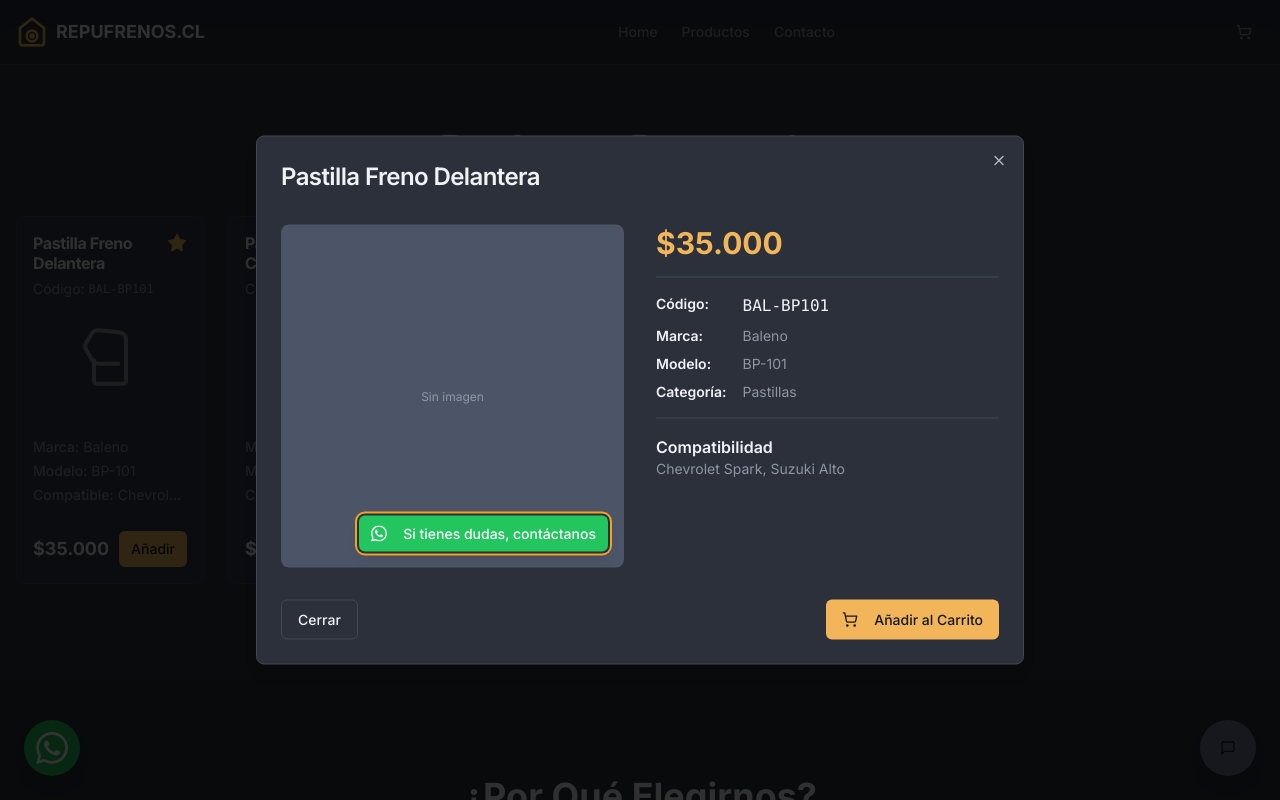
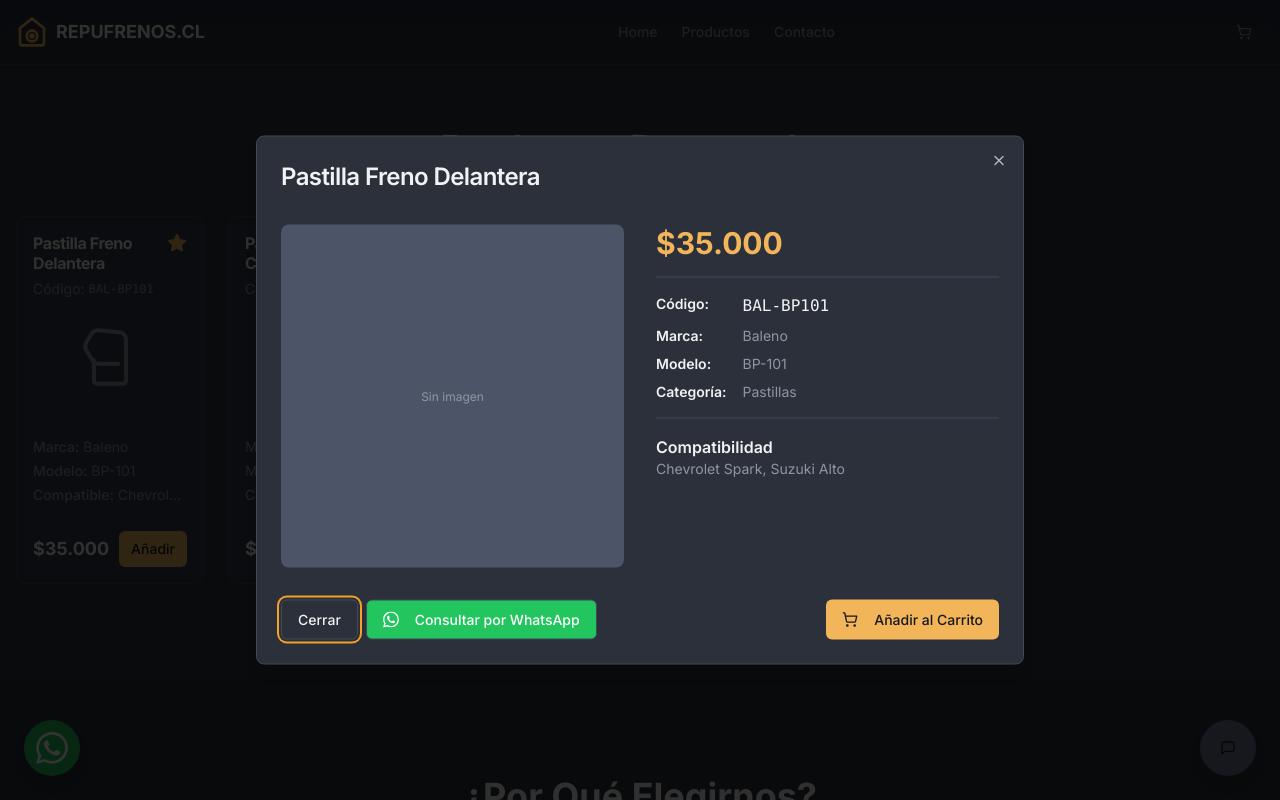
Before and after one commit to marce1404/TIENDA-FRENOS, a Next.js app: page / in a window 1280 px wide. Both pictures are taken after a click on the element 110 px from the left and 889 px from the top of the page. Shown: the part 489-1289 px from the top of the page. Built offline with nearby package versions, Linux system fonts and the light colour scheme.

Commit message:
muevelo al costado de Cerrar

```diff
--- a/src/app/page.tsx
+++ b/src/app/page.tsx
@@ -21,7 +21,7 @@
 import { useCart } from '@/hooks/use-cart';
 import Image from 'next/image';
 import { useDefaultImages } from '@/hooks/use-default-images';
-import { ProductDialogContact } from '@/components/ProductDialogContact';
+import { WhatsAppIcon } from '@/components/icons/WhatsAppIcon';
 
 const formatPrice = (price: number) => {
   return new Intl.NumberFormat('es-CL', {
@@ -37,11 +37,26 @@
   const [selectedProduct, setSelectedProduct] = useState<Product | null>(null);
   const { addToCart } = useCart();
   const { defaultPastillaImage, defaultDiscoImage } = useDefaultImages();
+  const [whatsappNumber, setWhatsappNumber] = useState('56912345678');
 
   useEffect(() => {
     const allProducts = getProducts();
     setFeaturedProducts(allProducts.filter((product) => product.isFeatured));
     setIsMounted(true);
+
+    const getWhatsappNumber = () => {
+        let loadedNumber = '56912345678';
+        const savedInfo = localStorage.getItem('whatsappInfo');
+        if (savedInfo) {
+            try {
+                const { number } = JSON.parse(savedInfo);
+                if (number) loadedNumber = number;
+            } catch (e) {}
+        }
+        setWhatsappNumber(loadedNumber);
+    };
+
+    getWhatsappNumber();
   }, []);
 
   const features = [
@@ -76,6 +91,12 @@
     if (product.category === 'Pastillas') return defaultPastillaImage;
     if (product.category === 'Discos') return defaultDiscoImage;
     return null;
+  };
+
+  const handleContactClick = (product: Product) => {
+    const message = `¡Hola! Tengo una duda sobre el producto "${product.name}" (código: ${product.code}).`;
+    const whatsappUrl = `https://wa.me/${whatsappNumber}?text=${encodeURIComponent(message)}`;
+    window.open(whatsappUrl, '_blank');
   };
 
   return (
@@ -158,7 +179,6 @@
                             Sin imagen
                         </div>
                     )}
-                    <ProductDialogContact product={selectedProduct} />
                 </div>
                 <div className="flex flex-col space-y-4">
                   <p className="text-3xl font-bold text-primary">{formatPrice(selectedProduct.price)}</p>
@@ -183,12 +203,23 @@
                   </div>
                 </div>
             </div>
-            <DialogFooter className="sm:justify-between gap-2">
-                <Button type="button" variant="outline" onClick={() => setSelectedProduct(null)}>Cerrar</Button>
-                <Button type="button" onClick={() => handleAddToCartClick(selectedProduct)}>
-                    <ShoppingCart className="mr-2 h-4 w-4" />
-                    Añadir al Carrito
-                </Button>
+            <DialogFooter className="sm:justify-between gap-4">
+              <div className="flex gap-2">
+                 <Button type="button" variant="outline" onClick={() => setSelectedProduct(null)}>Cerrar</Button>
+                 <Button
+                    type="button"
+                    variant="outline"
+                    className="bg-green-500 hover:bg-green-600 text-white hover:text-white"
+                    onClick={() => handleContactClick(selectedProduct)}
+                  >
+                    <WhatsAppIcon className="h-5 w-5 mr-2" />
+                    Consultar por WhatsApp
+                 </Button>
+              </div>
+              <Button type="button" onClick={() => handleAddToCartClick(selectedProduct)}>
+                  <ShoppingCart className="mr-2 h-4 w-4" />
+                  Añadir al Carrito
+              </Button>
             </DialogFooter>
           </DialogContent>
         </Dialog>
--- a/src/app/productos/page.tsx
+++ b/src/app/productos/page.tsx
@@ -29,7 +29,7 @@
 import { Separator } from '@/components/ui/separator';
 import Image from 'next/image';
 import { useDefaultImages } from '@/hooks/use-default-images';
-import { ProductDialogContact } from '@/components/ProductDialogContact';
+import { WhatsAppIcon } from '@/components/icons/WhatsAppIcon';
 
 
 export default function ProductosPage() {
@@ -42,11 +42,26 @@
   const [selectedProduct, setSelectedProduct] = useState<Product | null>(null);
   const { addToCart } = useCart();
   const { defaultPastillaImage, defaultDiscoImage } = useDefaultImages();
+  const [whatsappNumber, setWhatsappNumber] = useState('56912345678');
 
   useEffect(() => {
     // This effect runs only on the client-side
     setAllProducts(getProducts());
     setIsLoading(false);
+
+    const getWhatsappNumber = () => {
+        let loadedNumber = '56912345678';
+        const savedInfo = localStorage.getItem('whatsappInfo');
+        if (savedInfo) {
+            try {
+                const { number } = JSON.parse(savedInfo);
+                if (number) loadedNumber = number;
+            } catch (e) {}
+        }
+        setWhatsappNumber(loadedNumber);
+    };
+
+    getWhatsappNumber();
   }, []);
 
   const categories = useMemo(() => {
@@ -109,6 +124,12 @@
     if (product.category === 'Pastillas') return defaultPastillaImage;
     if (product.category === 'Discos') return defaultDiscoImage;
     return null;
+  };
+
+  const handleContactClick = (product: Product) => {
+    const message = `¡Hola! Tengo una duda sobre el producto "${product.name}" (código: ${product.code}).`;
+    const whatsappUrl = `https://wa.me/${whatsappNumber}?text=${encodeURIComponent(message)}`;
+    window.open(whatsappUrl, '_blank');
   };
 
   const LoadingSkeleton = () => (
@@ -281,7 +302,6 @@
                             Sin imagen
                         </div>
                     )}
-                    <ProductDialogContact product={selectedProduct} />
                 </div>
                 <div className="flex flex-col space-y-4">
                   <p className="text-3xl font-bold text-primary">{formatPrice(selectedProduct.price)}</p>
@@ -306,12 +326,23 @@
                   </div>
                 </div>
               </div>
-              <DialogFooter className="sm:justify-between gap-2">
-                  <Button type="button" variant="outline" onClick={() => setSelectedProduct(null)}>Cerrar</Button>
-                  <Button type="button" onClick={() => handleAddToCartClick(selectedProduct)}>
-                      <ShoppingCart className="mr-2 h-4 w-4" />
-                      Añadir al Carrito
-                  </Button>
+              <DialogFooter className="sm:justify-between gap-4">
+                <div className="flex gap-2">
+                   <Button type="button" variant="outline" onClick={() => setSelectedProduct(null)}>Cerrar</Button>
+                   <Button
+                      type="button"
+                      variant="outline"
+                      className="bg-green-500 hover:bg-green-600 text-white hover:text-white"
+                      onClick={() => handleContactClick(selectedProduct)}
+                    >
+                      <WhatsAppIcon className="h-5 w-5 mr-2" />
+                      Consultar por WhatsApp
+                   </Button>
+                </div>
+                <Button type="button" onClick={() => handleAddToCartClick(selectedProduct)}>
+                    <ShoppingCart className="mr-2 h-4 w-4" />
+                    Añadir al Carrito
+                </Button>
               </DialogFooter>
             </DialogContent>
           </Dialog>
--- a/src/components/ProductDialogContact.tsx
+++ /dev/null
@@ -1,48 +0,0 @@
-
-'use client';
-
-import { useState, useEffect } from 'react';
-import { Button } from '@/components/ui/button';
-import { WhatsAppIcon } from '@/components/icons/WhatsAppIcon';
-import type { Product } from '@/lib/types';
-
-interface ProductDialogContactProps {
-  product: Product;
-}
-
-export function ProductDialogContact({ product }: ProductDialogContactProps) {
-  const [whatsappNumber, setWhatsappNumber] = useState('56912345678');
-
-  useEffect(() => {
-    const getWhatsappNumber = () => {
-        let loadedNumber = '56912345678';
-        const savedInfo = localStorage.getItem('whatsappInfo');
-        if (savedInfo) {
-            try {
-                const { number } = JSON.parse(savedInfo);
-                if (number) loadedNumber = number;
-            } catch (e) {
-                // use default if parsing fails
-            }
-        }
-        setWhatsappNumber(loadedNumber);
-    };
-
-    getWhatsappNumber();
-  }, []);
-
-  const handleContactClick = () => {
-    const message = `¡Hola! Tengo una duda sobre el producto "${product.name}" (código: ${product.code}).`;
-    const whatsappUrl = `https://wa.me/${whatsappNumber}?text=${encodeURIComponent(message)}`;
-    window.open(whatsappUrl, '_blank');
-  };
-
-  return (
-    <div className="absolute bottom-4 right-4 z-10">
-      <Button onClick={handleContactClick} size="sm" className="shadow-lg bg-green-500 hover:bg-green-600 text-white">
-        <WhatsAppIcon className="h-5 w-5 mr-2" />
-        Si tienes dudas, contáctanos
-      </Button>
-    </div>
-  );
-}
```
